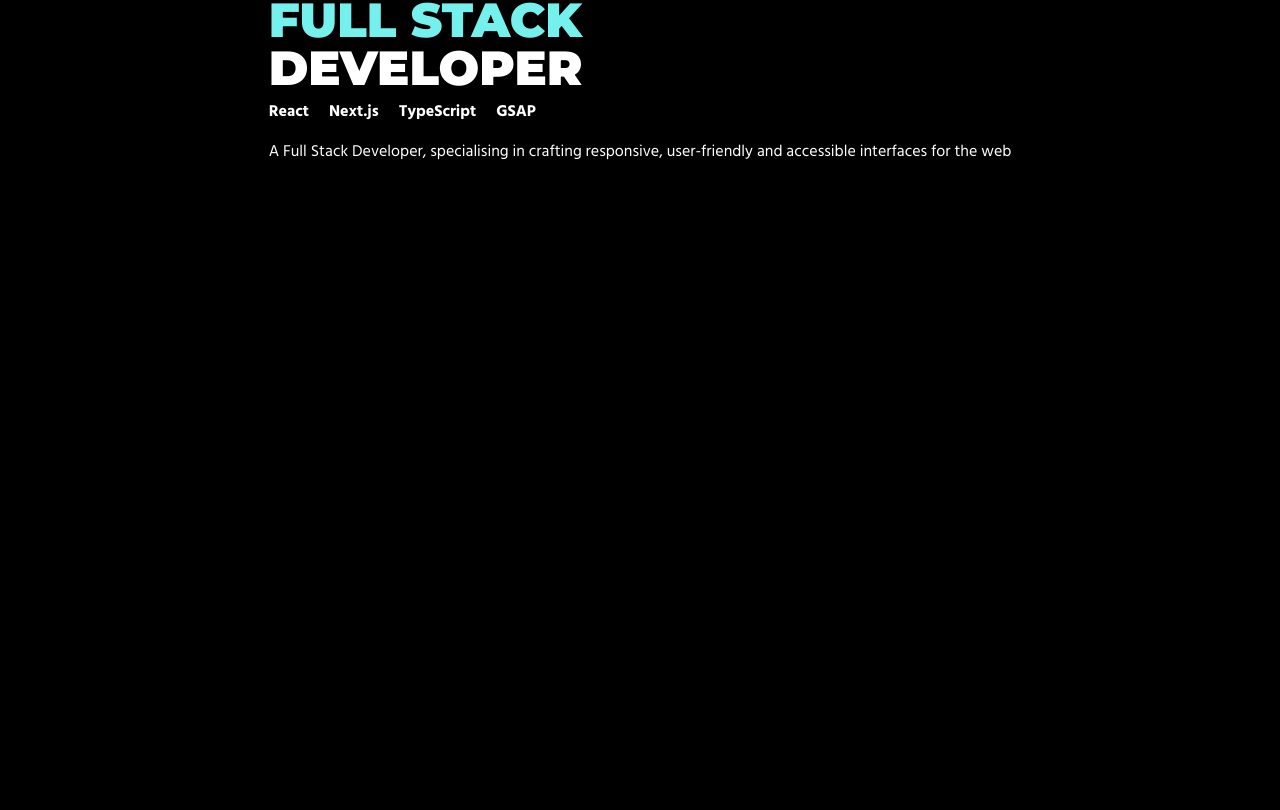
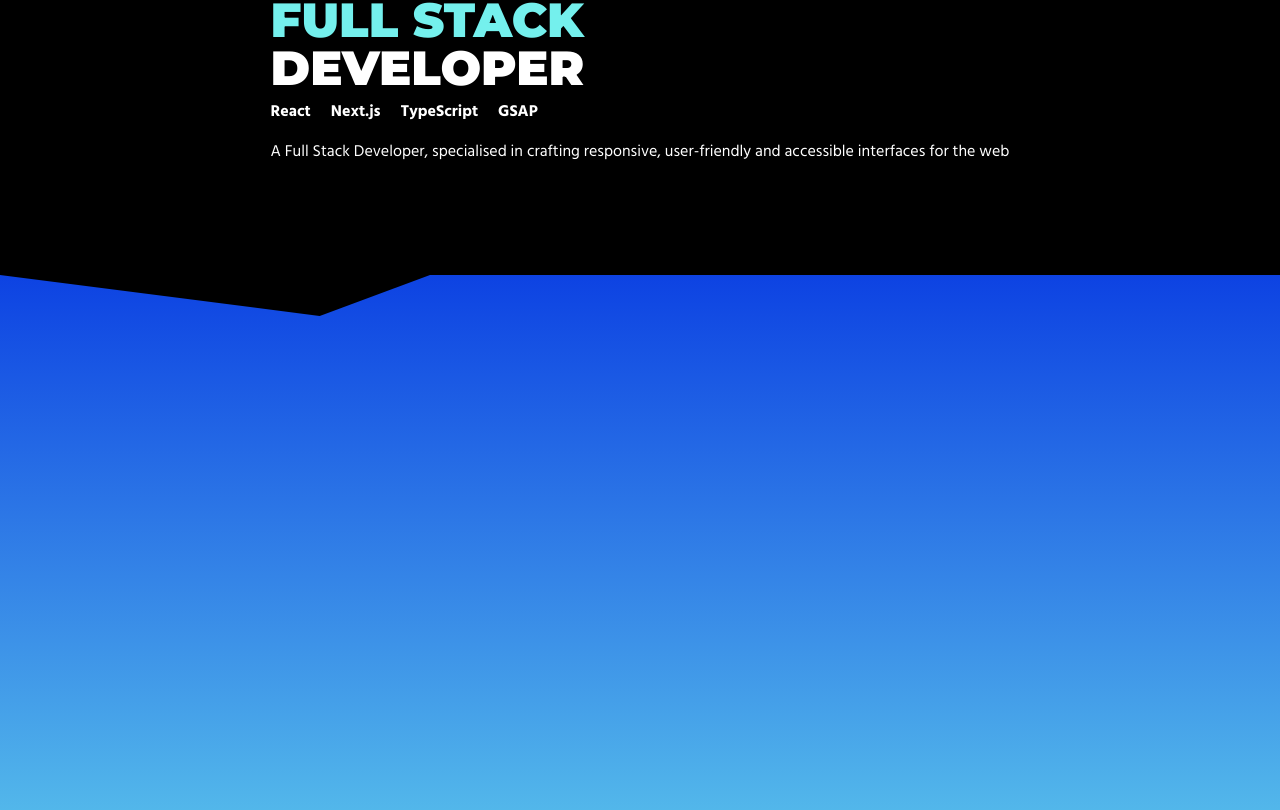
Before and after one commit to JBlackburn94/portfoliojb, a Next.js app: page / in a window 1280 px wide. Shown: the part 450-1260 px from the top of the page. Before the commit the page ends 800 px from the top, so only its background shows below. Built offline with nearby package versions, Linux system fonts and the light colour scheme.

Commit message:
adds the about section

```diff
--- /dev/null
+++ b/src/app/components/About.tsx
@@ -0,0 +1,16 @@
+export default function About() {
+  return (
+    <section className="about-bg h-screen mt-[61px]">
+      <svg
+        width="430"
+        height="41"
+        viewBox="0 0 430 41"
+        fill="none"
+        xmlns="http://www.w3.org/2000/svg"
+      >
+        <path d="M430 0H0L319.723 41L430 0Z" fill="black" />
+      </svg>
+      <div></div>
+    </section>
+  );
+}
--- a/src/app/components/Hero.tsx
+++ b/src/app/components/Hero.tsx
@@ -33,7 +33,7 @@ export default function Hero() {
           <p className="ml-[20px] font-bold text-[16px]">GSAP</p>
         </div>
         <p className="text-[16px] mt-[16px]">
-          A Full Stack Developer, specialising in crafting responsive,
+          A Full Stack Developer, specialised in crafting responsive,
           user-friendly and accessible interfaces for the web
         </p>
       </div>
--- a/src/app/globals.css
+++ b/src/app/globals.css
@@ -19,3 +19,11 @@ button {
     padding: 6px 20px;
     border-radius: 10px;
 }
+
+.about-bg {
+    background: hsla(179, 81%, 70%, 1);
+    background: linear-gradient(90deg, hsla(179, 81%, 70%, 1) 0%, hsla(225, 89%, 47%, 1) 100%);
+    background: -moz-linear-gradient(90deg, hsla(179, 81%, 70%, 1) 0%, hsla(225, 89%, 47%, 1) 100%);
+    background: -webkit-linear-gradient(90deg, hsla(179, 81%, 70%, 1) 0%, hsla(225, 89%, 47%, 1) 100%);
+    filter: progid: DXImageTransform.Microsoft.gradient( startColorstr="#74F0ED", endColorstr="#0D41E1", GradientType=1 );
+}
--- a/src/app/page.tsx
+++ b/src/app/page.tsx
@@ -1,9 +1,11 @@
+import About from "./components/About";
 import Hero from "./components/Hero";
 
 export default function Home() {
   return (
     <main>
       <Hero />
+      <About />
     </main>
   );
 }
```
Also changed, not shown: public/about-triangle.svg (added).
